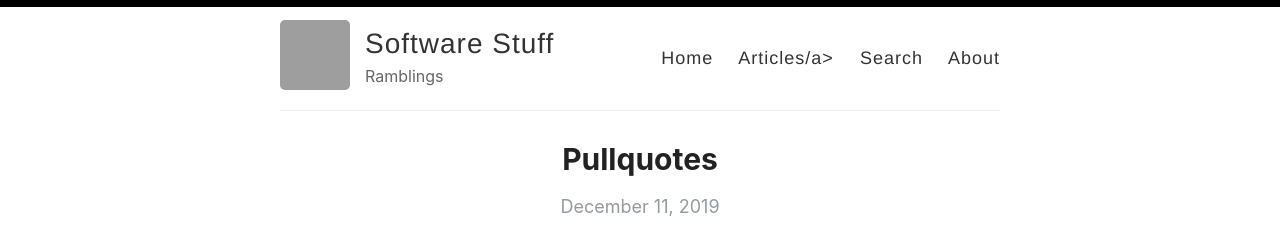
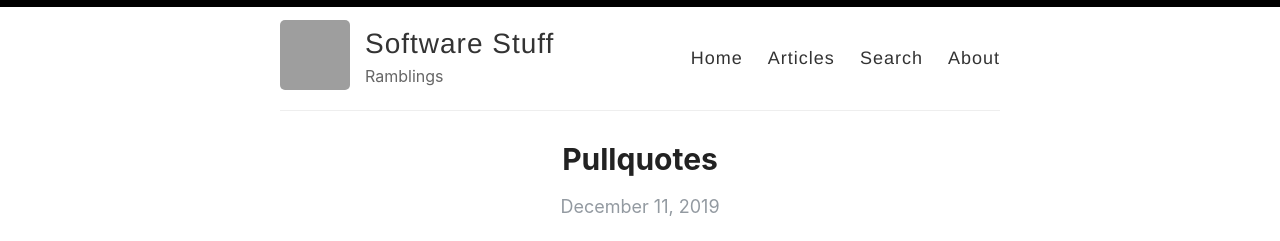
Before and after one commit to bryandmc/bryandmc.github.io, a Jekyll site: the page built from index.html, in a window 1280 px wide and 900 px high. Shown: the top 241 px of the window. Built offline with Jekyll 4.4.1, drawn with Linux system fonts in a browser that asks for light colours; the list of posts is cut into pages by our own code; grey boxes are pictures that could not be loaded.

Commit message:
fix 'a' tag in header

```diff
--- a/_layouts/default.html
+++ b/_layouts/default.html
@@ -28,7 +28,7 @@
 
             <nav>
               <a href="{{ site.baseurl }}/">Home</a>
-              <a href="{{ site.baseurl }}/articles">Articles/a>
+              <a href="{{ site.baseurl }}/articles">Articles</a>
               <a href="{{ site.baseurl }}/search">Search</a>
               <a href="{{ site.baseurl }}/about">About</a>
             </nav>
```
